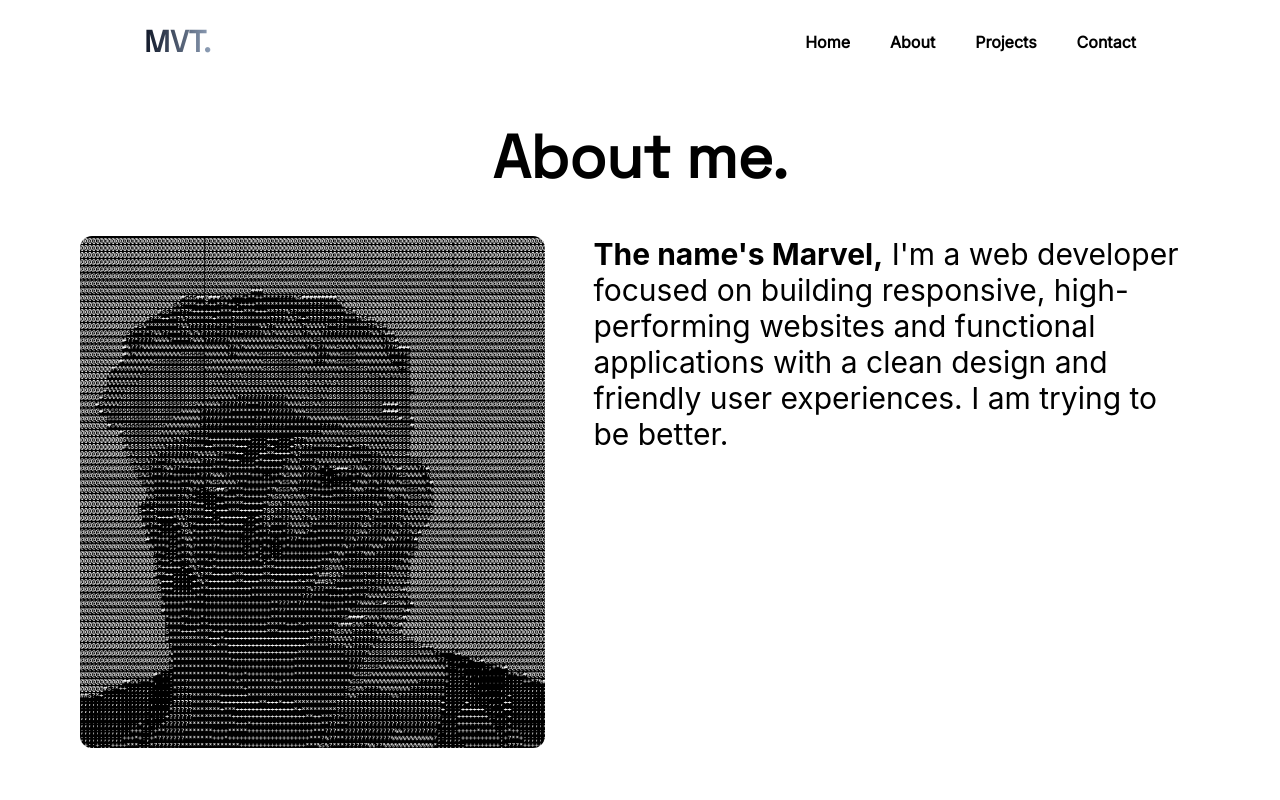
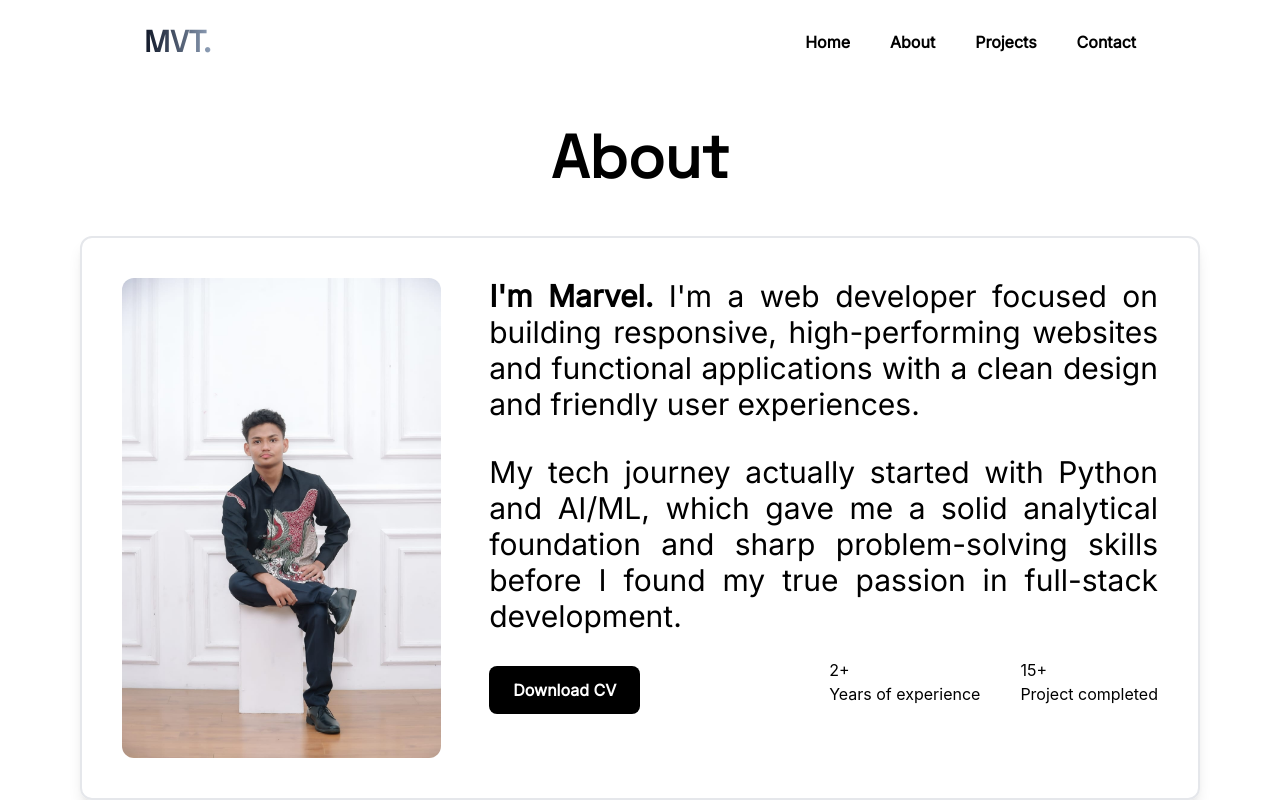
Before and after one commit to marvelTtihu/marvelTtihu, a React (Vite) app: page /about in a window 1280 px wide. Shown: the top 800 px of the page. Built offline with nearby package versions, Linux system fonts and the light colour scheme.

Commit message:
wip: build about pages

```diff
--- a/src/App.jsx
+++ b/src/App.jsx
@@ -1,17 +1,18 @@
 import Navbar from "./components/Navbar";
 import Footer from "./components/Footer";
-
 import Home from "./pages/home/Home";
 import About from "./pages/about/About"
 import Projects from "./pages/projects/Projects"
 import ProjectsDetails from "./pages/projects/ProjectDetails"
 import Contact from "./pages/contact/Contact"
 
+import { ThemeProvider } from "./context/ThemeContext";
 import { Route, Routes } from "react-router-dom";
 
 function App() {
   return(
-    <>
+    <ThemeProvider>
+      <div>
       <Navbar />
       <Routes>
         <Route path="/" element={<Home />}/>
@@ -21,7 +22,8 @@ function App() {
         <Route path="/contact" element={<Contact />}/>
       </Routes>
       <Footer />
-    </>
+      </div>
+    </ThemeProvider>
   );
 }
 
--- a/src/pages/About/section/AboutMe.jsx
+++ b/src/pages/About/section/AboutMe.jsx
@@ -1,15 +1,39 @@
-import Profile from "../../../assets/Profile.png"
+import Profile from "../../../assets/Profile.jpeg"
 
 function AboutMe() {
     return(
         <section>
             <div className="py-28 min-h-[60vh]">
                 <div className="w-full max-w-6xl mx-auto p-4">
-                    <div className="flex items-center flex-col">
-                    <h2 className="font-space text-4xl text-6xl mb-12 font-bold">About me.</h2>
-                        <div className="flex flex-col md:flex-row gap-12 items-start">
-                            <img src={Profile} alt="Profile Picture" className="w-128 h-128 object-cover rounded-xl"/>
-                            <p className="text-2xl md:text-3xl"><span className="font-bold">The name's Marvel,</span> I'm a web developer focused on building responsive, high-performing websites and functional applications with a clean design and friendly user experiences. I am trying to be better.</p>
+                    <div className="flex flex-col items-center">
+                        <h2 className="font-space font-bold text-4xl md:text-6xl mb-12">About</h2>
+                        <div className="flex flex-col md:flex-row gap-12 items-start border-2 border-gray-200 shadow-lg p-10 rounded-xl">
+                            <img src={Profile} alt="Profile Picture" className="w-120 h-120 object-cover rounded-xl"/>
+                            <div className="flex flex-col items-start gap-6">
+                                <div className="flex flex-col text-justify gap-4">
+                                    <p className="text-2xl md:text-3xl font-inter">
+                                        <span className="font-bold">I'm Marvel.</span> I'm a web developer focused on building responsive, high-performing websites and functional applications with a clean design and friendly user experiences.
+                                    </p>
+                                    <p className="text-2xl md:text-3xl font-inter mt-4">
+                                        My tech journey actually started with Python and AI/ML, which gave me a solid analytical foundation and sharp problem-solving skills before I found my true passion in full-stack development.
+                                    </p>
+                                    <div className="flex flex-col sm:flex-row items-start sm:items-center justify-between gap-8">
+                                        <a href="#" className="font-inter inline-block mt-4 self-start bg-black text-white px-6 py-3 rounded-lg font-bold">
+                                        Download CV
+                                        </a>
+                                        <dl className="flex gap-10">
+                                            <div>
+                                                <dt>2+</dt>
+                                                <dd>Years of experience</dd>
+                                            </div>
+                                            <div>
+                                                <dt>15+</dt>
+                                                <dd>Project completed</dd>
+                                            </div>
+                                        </dl>
+                                    </div>
+                                </div>
+                            </div>
                         </div>
                     </div>
                 </div>
```
Also changed, not shown: src/assets/Profile.jpeg (added), src/assets/Profile.png (deleted), src/pages/Home/section/Hero.jsx (line endings or trailing spaces).
